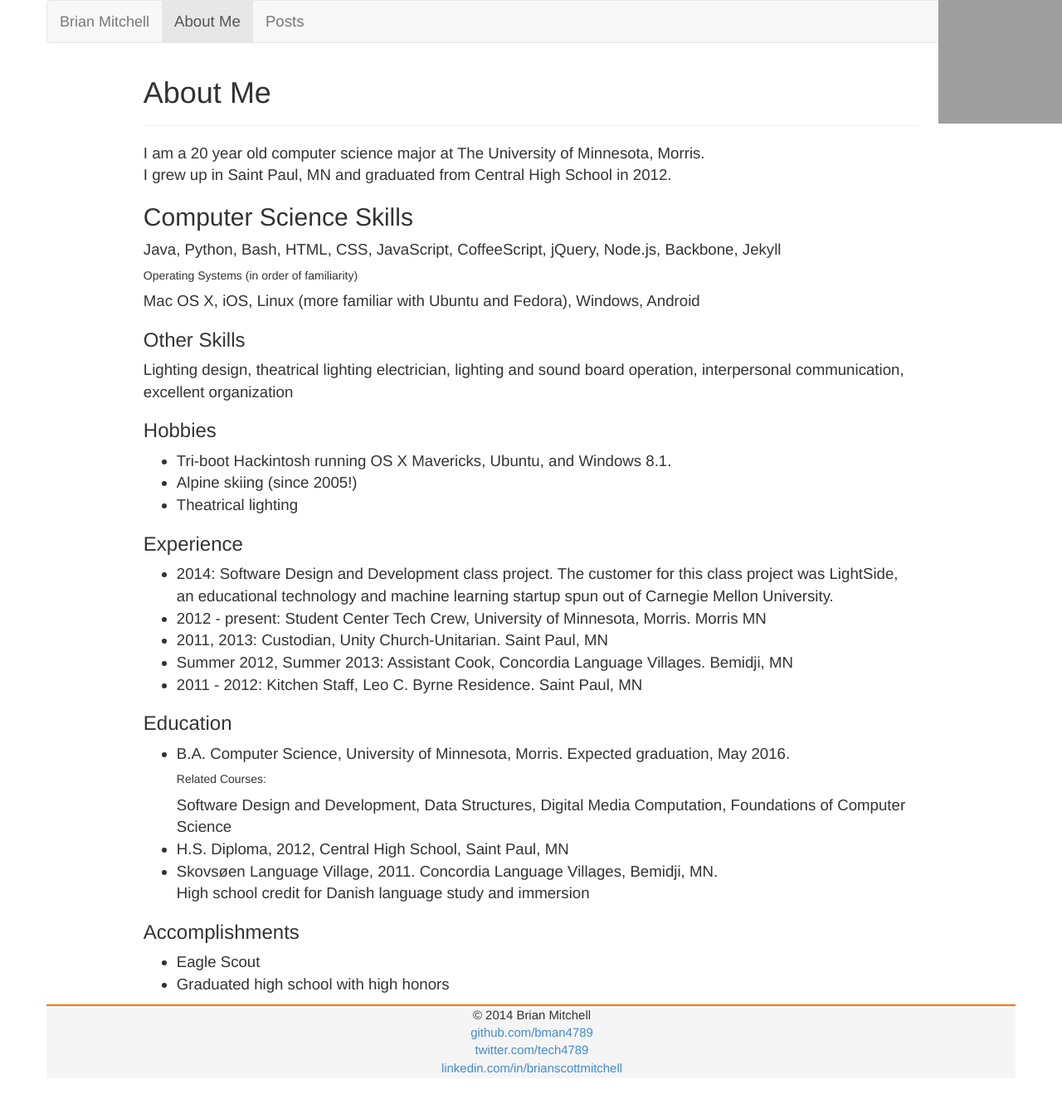
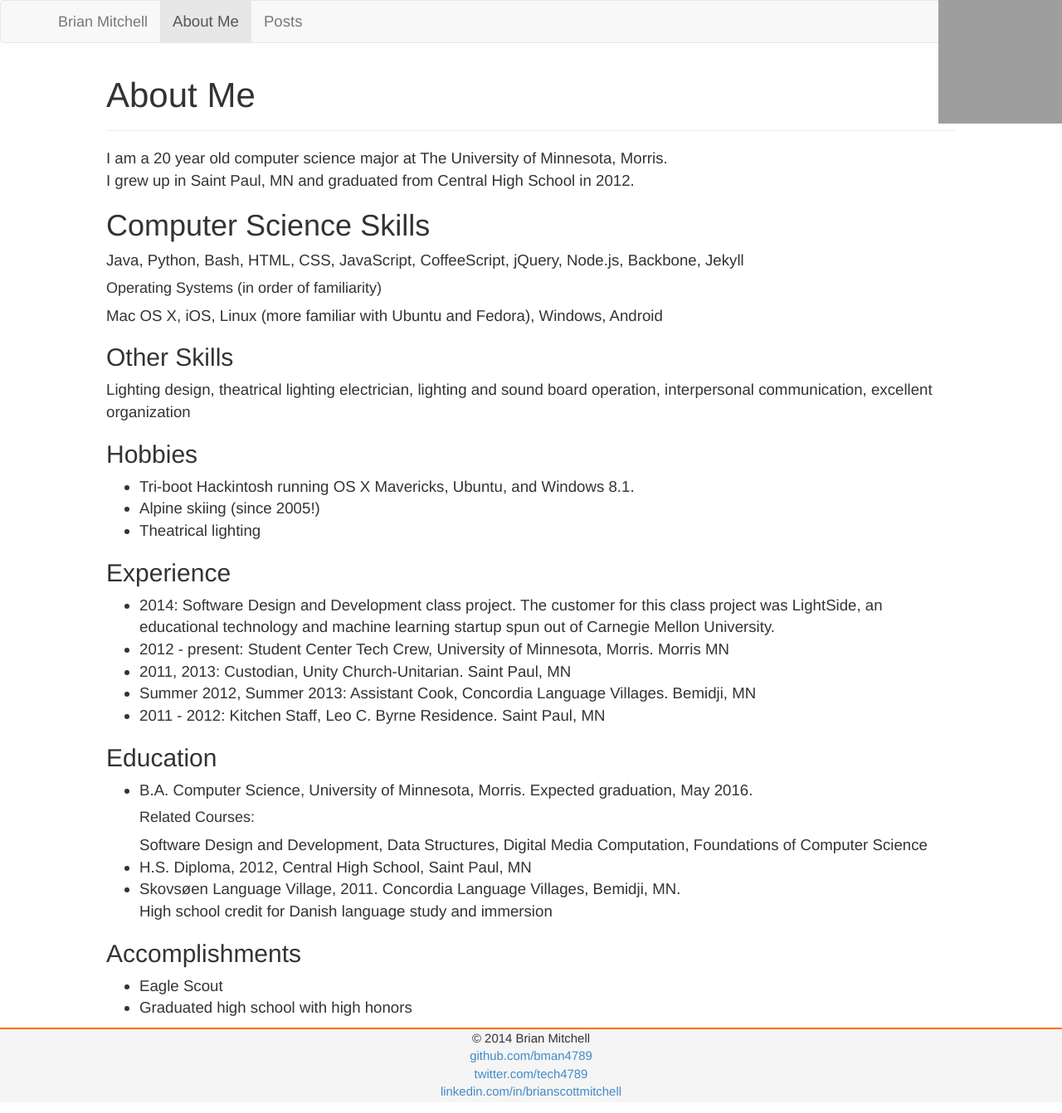
Before and after one commit to BrianMitchL/brianm.me, a Jekyll site: the page built from about/index.html, in a window 1280 px wide. Shown: the whole page at 83% size. Built offline with Jekyll 4.4.1, drawn with Linux system fonts in a browser that asks for light colours; nearby versions of some CDN libraries; before the commit the page ends 1313 px from its top, so only the background shows below that; grey boxes are pictures that could not be loaded.

Commit message:
Fixed header sizes and extra space on tablet and mobile

```diff
--- a/_includes/head.html
+++ b/_includes/head.html
@@ -5,8 +5,6 @@
 <link rel="shortcut icon" href="/assets/images/favicon.ico">
 <link rel="stylesheet" href="/assets/bootstrap/css/bootstrap.css" type="text/css">
 <link rel="stylesheet" href="/assets/bootstrap/css/bootstrap.min.css" type="text/css">
-<script src="//ajax.googleapis.com/ajax/libs/jquery/1.11.0/jquery.min.js"></script>
-<script src="/assets/bootstrap/js/bootstrap.min.js"></script>
 <link rel="stylesheet" href="/assets/css/style.css" type="text/css" media="all" />
 <link rel="stylesheet" href="/assets/css/tablet.css" type="text/css" media="screen and (min-width:651px) and (max-width: 1024px), screen and (min-device-width: 768px) and (max-device-width: 1024px)" />
 <link rel="stylesheet" href="/assets/css/mobile.css" type="text/css" media="handheld, screen and (max-width: 650px), screen and (max-device-width: 480px)" />
--- a/_layouts/default.html
+++ b/_layouts/default.html
@@ -17,6 +17,8 @@
 {% include footer.html %}
 
 <a id="forkme" href="https://github.com/bman4789"><img style="position: absolute; top: 0; right: 0; border: 0; width: 149px; height: 149px;" src="http://aral.github.com/fork-me-on-github-retina-ribbons/right-orange@2x.png" alt="Fork me on GitHub"></a>
+<script type="text/javascript" src="//ajax.googleapis.com/ajax/libs/jquery/1.11.0/jquery.min.js" ></script>
+<script type="text/javascript" src="/assets/bootstrap/js/bootstrap.min.js" ></script>
 <script>
     (function(i,s,o,g,r,a,m){i['GoogleAnalyticsObject']=r;i[r]=i[r]||function(){
         (i[r].q=i[r].q||[]).push(arguments)},i[r].l=1*new Date();a=s.createElement(o),
--- a/_layouts/post.html
+++ b/_layouts/post.html
@@ -4,8 +4,8 @@
 <div class="post">
     <div id="page-header">
         <h1>{{ page.title }}</h1>
+        <p class="meta">{{ page.date | date_to_string }}</p>
     </div>
-    <p class="meta">{{ page.date | date_to_string }}</p>
     <!--<hr style="height:1px; border:none; color:#000; background-color:#000;">-->
     <div class="postBody">
         {{ content }}
--- a/assets/css/mobile.css
+++ b/assets/css/mobile.css
@@ -3,7 +3,31 @@
 body {
     margin-left:1em;
     margin-right:1em;
-    font-size:24pt;
+    font-size:18pt;
+}
+
+h1 {
+    font-size: 48px;
+}
+
+h2 {
+    font-size: 42px;
+}
+
+h3 {
+    font-size: 36px;
+}
+
+h4 {
+    font-size: 30px;
+}
+
+h5 {
+    font-size: 24px;
+}
+
+h6 {
+    font-size: 18px;
 }
 
 .body {
@@ -12,6 +36,10 @@
 
 #forkme {
     display: none;
+}
+
+#footer {
+    font-size: 70%;
 }
 
 /* home page */
--- a/assets/css/tablet.css
+++ b/assets/css/tablet.css
@@ -2,11 +2,33 @@
 
 body {
     font-size:14pt;
-    margin-left:3em;
-    margin-right:3em;
 }
 
-.body {
+h1 {
+    font-size: 42px;
+}
+
+h2 {
+    font-size: 36px;
+}
+
+h3 {
+    font-size: 30px;
+}
+
+h4 {
+    font-size: 24px;
+}
+
+h5 {
+    font-size: 18px;
+}
+
+h6 {
+    font-size: 14px;
+}
+
+.wrap {
     width: 35em;
 }
 
```
